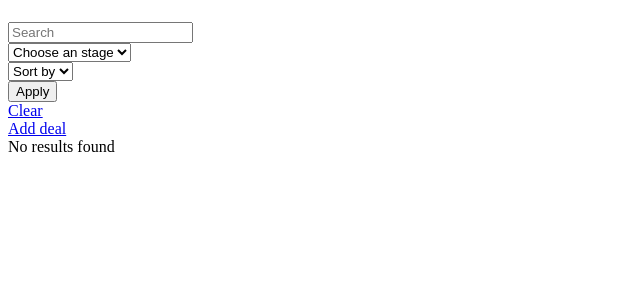
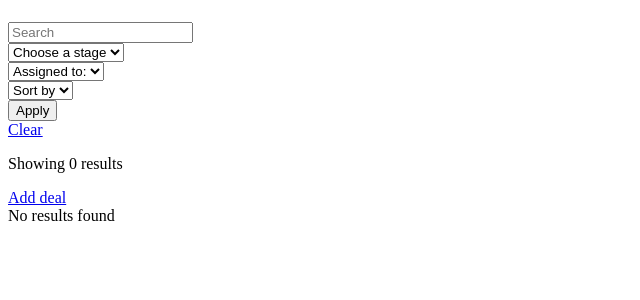
Before and after one commit to pawel-trojnacki/crm, a Symfony app: template templates/deal/index.html.twig in a window 1280 px wide. Shown: the part 344-644 px from the top of the page, without its empty margins (0-640 px from the left). Run offline with Twig, Linux system fonts and the light colour scheme; the template is opened without the code that fills it, so the values that code supplies are empty; some libraries are stand-ins or nearby versions.

Commit message:
Create results header template part, create filter deal by assigned user funcionality

```diff
--- a/templates/deal/_filter-form-addons.html.twig
+++ b/templates/deal/_filter-form-addons.html.twig
@@ -1,10 +1,29 @@
 <div class="pe-2">
     <select name="stageId" id="stage" class="form-select">
-        <option value="" disabled selected hidden>Choose an stage</option>
+        <option value="" disabled selected hidden>Choose a stage</option>
+
         {% for key, value in stages %}
+
         <option value="{{key + 1}}" {{ (key + 1 == stage) ? 'selected' : '' }}>
             {{value | title}}
         </option>
+
         {% endfor %}
+
     </select>
 </div>
+
+<div class="pe-2" style="max-width: 160px">
+    <select name="user" id="user" class="form-select">
+        <option value="" disabled selected hidden>Assigned to:</option>
+
+        {% for member in team_members %}
+
+            <option value="{{member.slug}}">
+                {{ member.firstName | u.truncate(2, '.') | title ~ ' ' ~ member.lastName | title }}
+            </option>
+
+        {% endfor %}
+
+    </select>
+</div>
--- a/templates/deal/index.html.twig
+++ b/templates/deal/index.html.twig
@@ -6,24 +6,21 @@
 
 {% block body %}
 
-<div class="d-flex justify-content-between align-items-end my-4">
+{{ include('partials/_filter-form.html.twig', {
+base_path: 'app_deal_index',
+filter_addons: 'deal/_filter-form-addons.html.twig'
+}) }}
 
-    {{ include('partials/_filter-form.html.twig', {
-    base_path: 'app_deal_index',
-    filter_addons: 'deal/_filter-form-addons.html.twig'
-    }) }}
-
-    <a href="{{ path('app_deal_create', {slug: app.user.workspace.slug}) }}" class="btn btn-primary">
-        Add deal
-    </a>
-
-</div>
+{{ include('partials/_results-header.html.twig', {
+create_path: 'app_deal_create',
+button_text: 'Add deal'
+}) }}
 
 {% if pager|length > 0 %}
 
 <ul class="cards-grid-secondary">
     {% for deal in pager %}
-        {{ include('partials/_deal-card.html.twig', { deal: deal }) }}
+    {{ include('partials/_deal-card.html.twig', { deal: deal }) }}
     {% endfor %}
 </ul>
 
--- a/templates/partials/_filter-form.html.twig
+++ b/templates/partials/_filter-form.html.twig
@@ -1,6 +1,6 @@
-<form method="GET" class="d-flex align-items-end" autocomplete="off">
+<form method="GET" class="d-flex align-items-end w-100" autocomplete="off">
 
-    <div class="pe-2">
+    <div class="pe-2 flex-fill">
         <input type="search" name="search" id="search" class="form-control" value="{{
             search
         }}" placeholder="Search">
--- /dev/null
+++ b/templates/partials/_results-header.html.twig
@@ -0,0 +1,19 @@
+<div class="mt-4 mb-3 d-flex justify-content-between align-items-start">
+    <p class="fs-5 fw-bold text-dark text-uppercase">
+        Showing
+        {% if pager.nbPages > 1 %}
+        {{ pager.currentPageOffsetStart ~ ' - ' ~ pager.currentPageOffsetEnd }} from {{ pager | length }}
+        {% else %}
+        {{ pager|length }}
+        {% endif %}
+        results
+    </p>
+    <div>
+        <a href="{{
+            path(create_path, {slug: create_path_slug | default(false) ? path_slug : app.user.workspace.slug})
+        }}" class="btn btn-primary">
+            <i class="bi bi-plus-circle pe-1"></i>
+            {{ button_text }}
+        </a>
+    </div>
+</div>
```
Also changed, not shown: src/Controller/DealController.php (+11 -0 lines), src/Repository/DealRepository.php (+9 -2 lines), templates/company/index.html.twig (+8 -11 lines), templates/contact/index.html.twig (+7 -9 lines).
